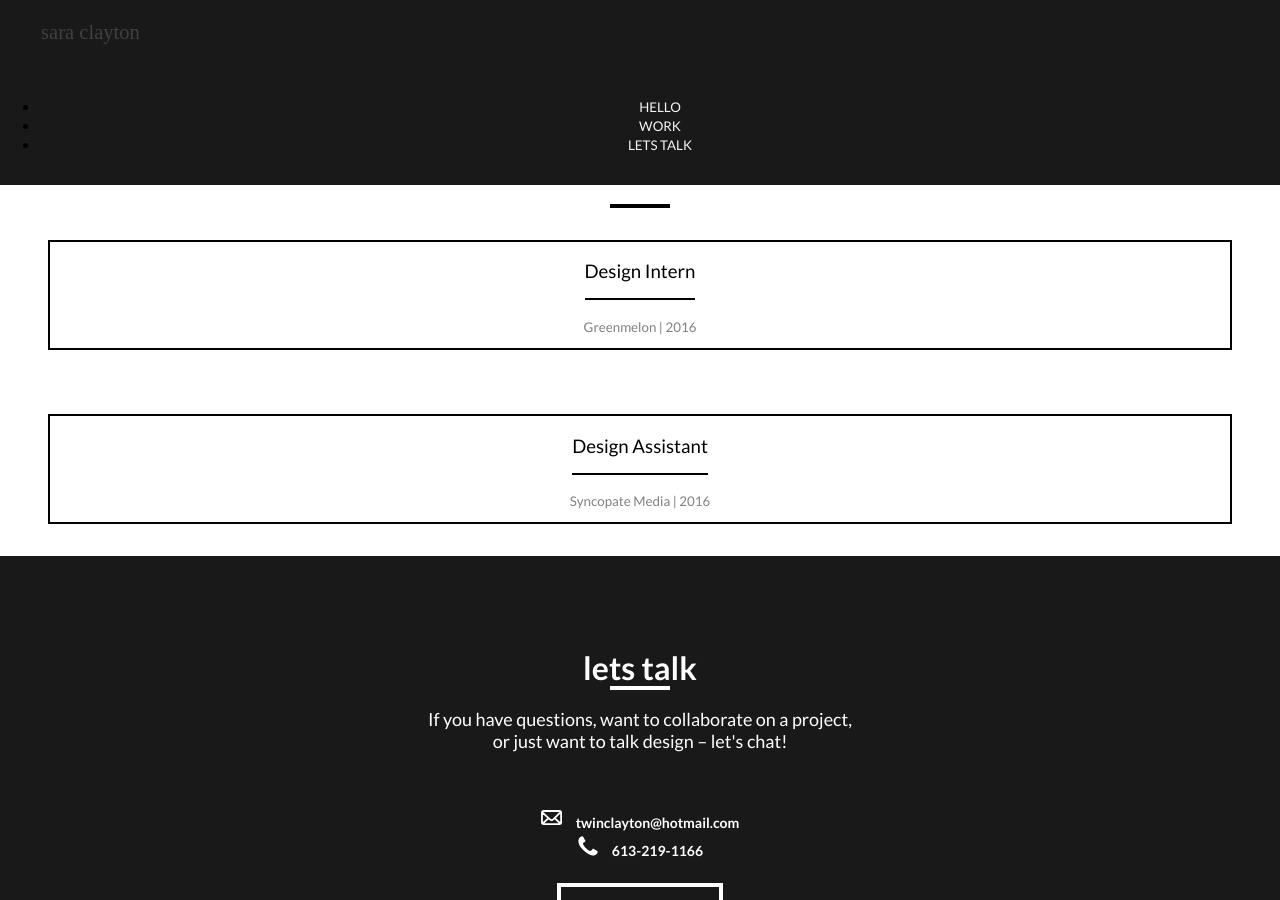
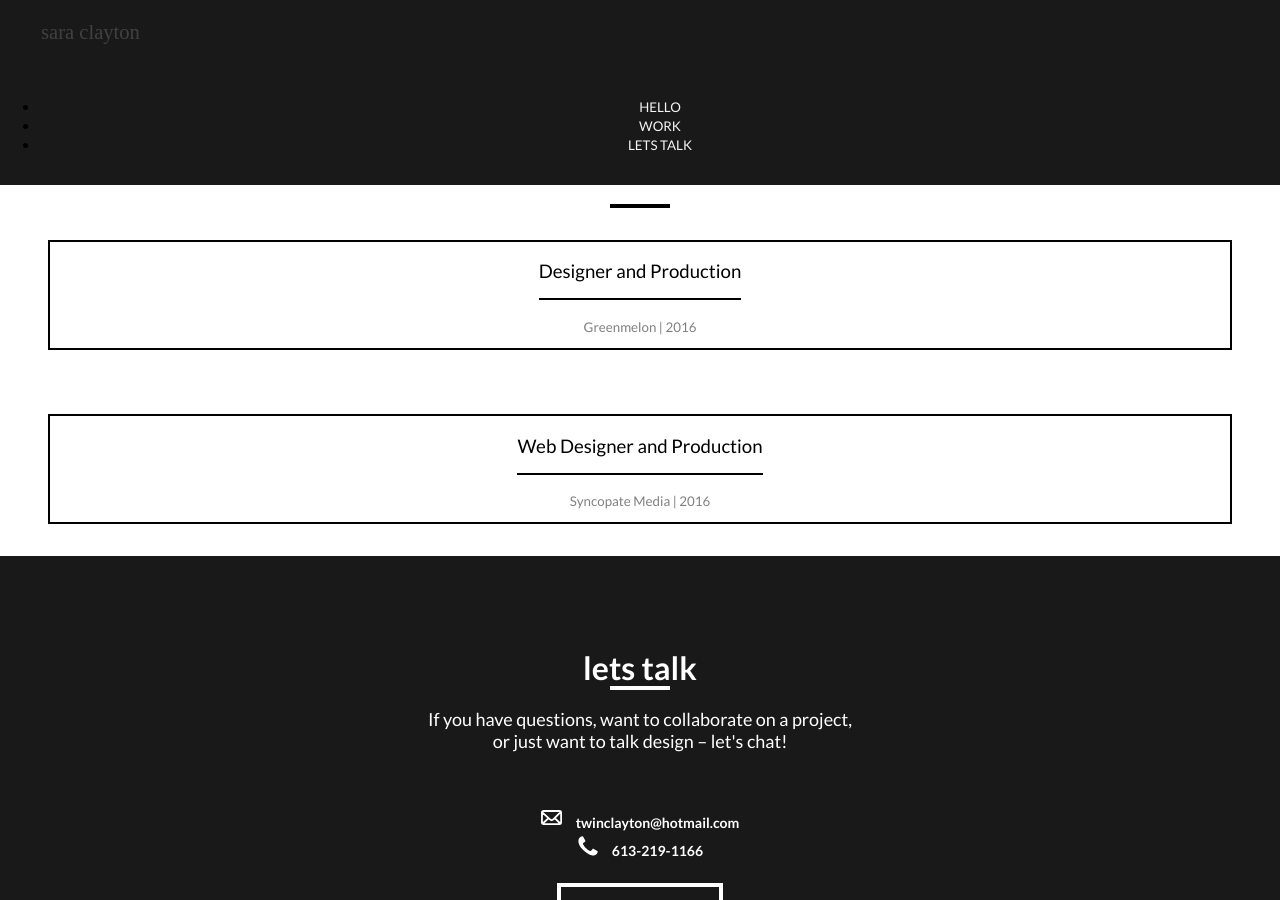
Before and after one commit to sara-clayton2/portfolio, a Jekyll site: the page built from index.html, in a window 1280 px wide and 900 px high, scrolled down 2408 px. Built offline with Jekyll 4.4.1, drawn with Linux system fonts in a browser that asks for light colours; nearby versions of some CDN libraries.

Commit message:
(feat): job title

```diff
--- a/index.html
+++ b/index.html
@@ -86,33 +86,24 @@ changefreq: weekly
 		<h1 class="maindarkhead">experience</h1>
 		<span class="black-border"></span>
 		<div class="grid">
-
-
-
 			<div class="unit unit-s-1 unit-m-1-2 unit-l-1-2 job ">
 				<div class="work-ex">
 				<div class="underline-ex">
-						<p class="ex-title">Design Intern</p>
+					<p class="ex-title">Designer and Production</p>
 				</div>
 				<p class="ex-job">Greenmelon | 2016</p>
 				</div>
 			</div>
-
-
 			<div class="unit unit-s-1 unit-m-1-2 unit-l-1-2 job">
 				<div class="work-ex">
 					<div class="underline-ex">
-							<p class="ex-title">Design Assistant</p>
+						<p class="ex-title">Web Designer and Production</p>
 					</div>
 				<p class="ex-job">Syncopate Media | 2016</p>
 				</div>
-
-
 			</div>
 		</div>
-
-
-
+	</div>
 
 	<script src="http://cdnjs.cloudflare.com/ajax/libs/jquery/2.1.3/jquery.min.js"></script>
 	<script src="js/main.js"></script>
```
Lines whose indentation alone changed are shown as unchanged.
